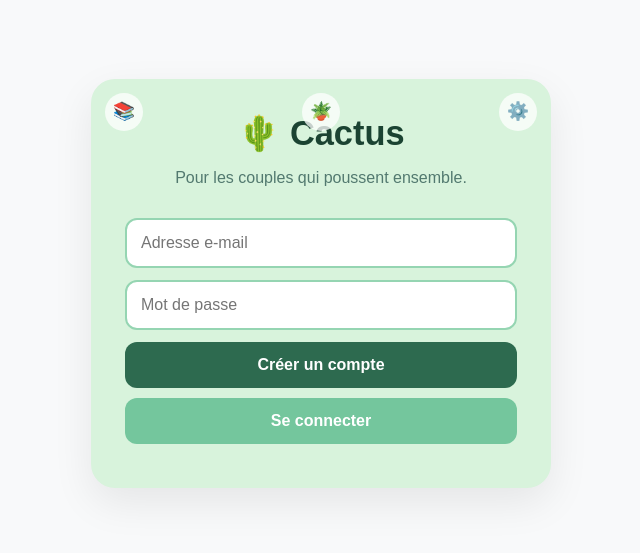
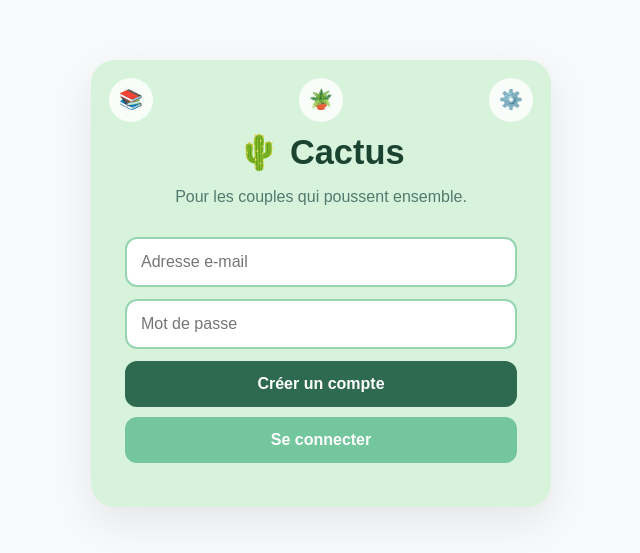
Before and after one commit to Elkah07/cactus-app, a plain HTML site: page index.html in a window 1280 px wide. Shown: the part 117-670 px from the top of the page, without its empty margins (319-959 px from the left). Drawn offline with Linux system fonts and the light colour scheme; no server answers.

Commit message:
BOUTON JARIDN

```diff
--- a/css/style.css
+++ b/css/style.css
@@ -852,3 +852,63 @@ body.dark-theme .note-card {
     color: #F8F9FA;
     border-color: #74C69D;
 }
+
+.card {
+    position: relative;
+    padding-top: 72px;
+}
+
+.top-left-btn,
+.top-center-btn,
+.top-right-btn {
+    position: absolute !important;
+    top: 18px !important;
+
+    width: 44px !important;
+    height: 44px !important;
+
+    padding: 0 !important;
+    margin: 0 !important;
+
+    border-radius: 50% !important;
+
+    background: rgba(255, 255, 255, 0.85) !important;
+    color: #1B4332 !important;
+
+    font-size: 1.2rem !important;
+
+    display: flex !important;
+    align-items: center !important;
+    justify-content: center !important;
+
+    z-index: 10;
+}
+
+.top-left-btn {
+    left: 18px !important;
+}
+
+.top-center-btn {
+    left: 50% !important;
+    transform: translateX(-50%) !important;
+}
+
+.top-right-btn {
+    right: 18px !important;
+}
+
+.top-left-btn:hover,
+.top-right-btn:hover {
+    transform: scale(1.08) !important;
+}
+
+.top-center-btn:hover {
+    transform: translateX(-50%) scale(1.08) !important;
+}
+
+body.dark-theme .top-left-btn,
+body.dark-theme .top-center-btn,
+body.dark-theme .top-right-btn {
+    background: rgba(255, 255, 255, 0.18) !important;
+    color: #D8F3DC !important;
+}
```
